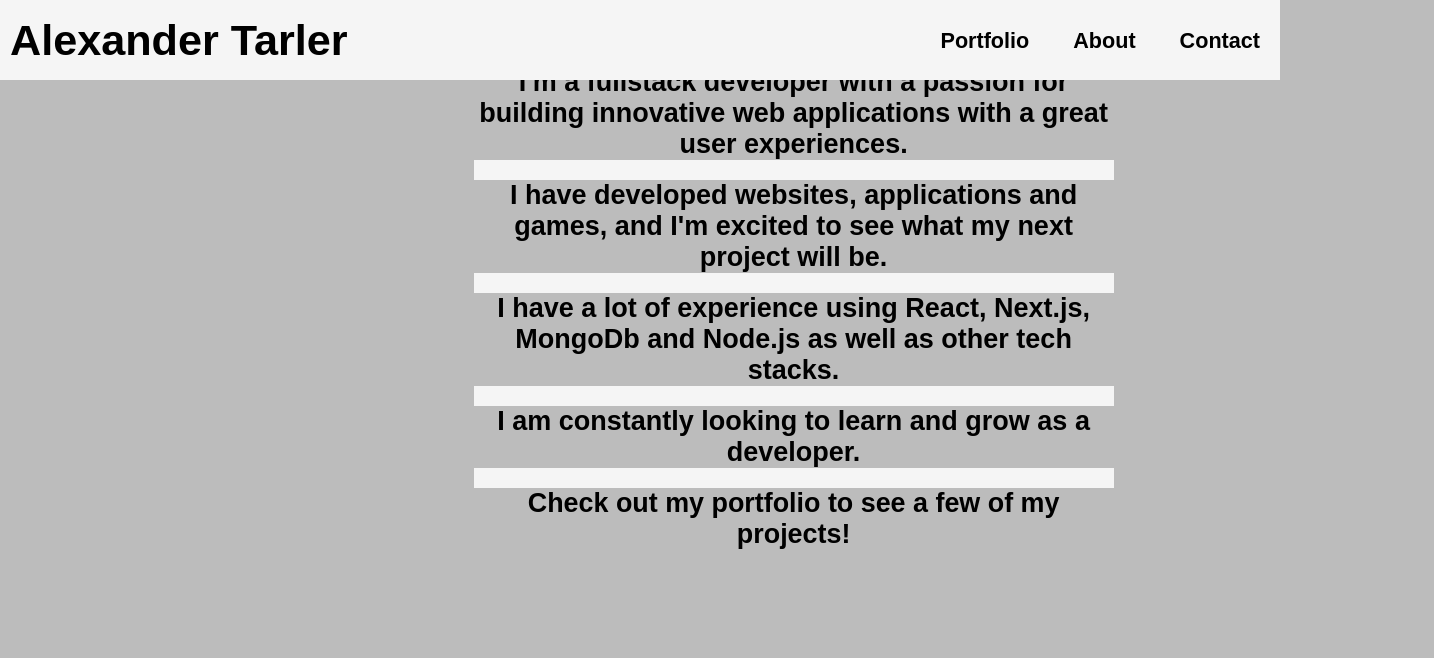
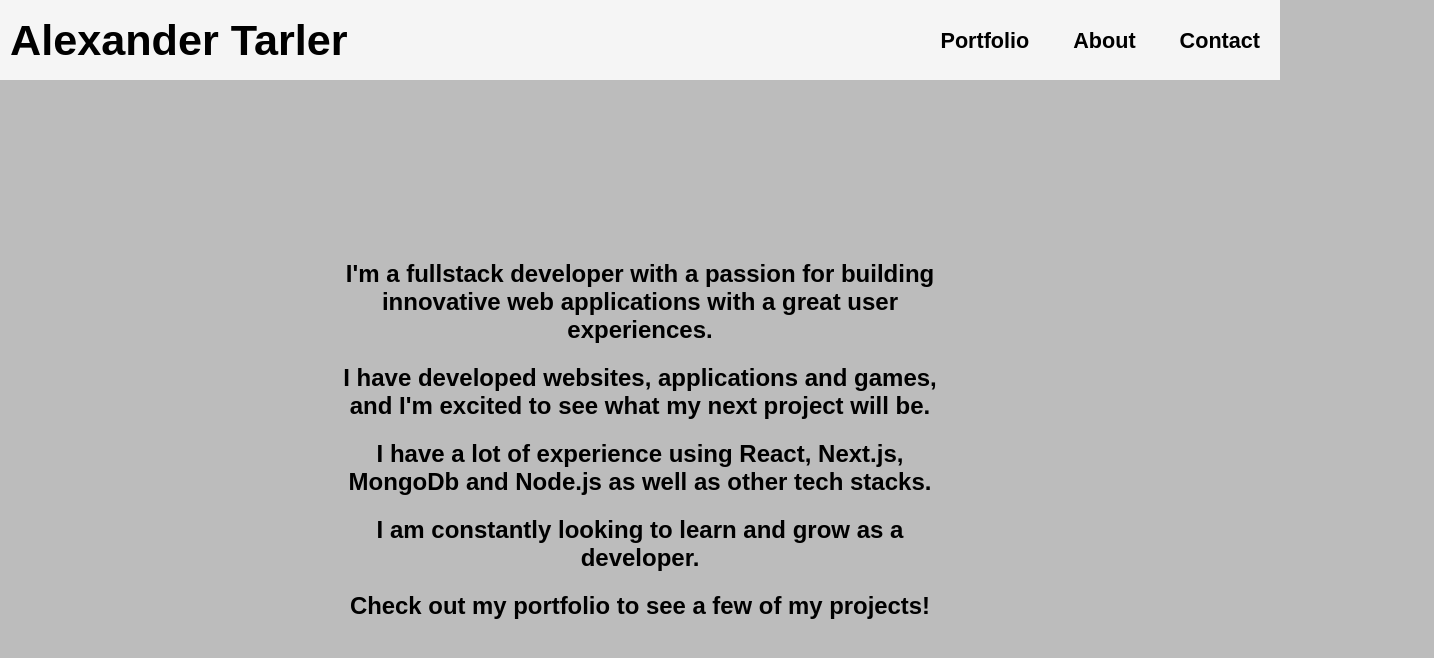
Before and after one commit to AlexanderTarler/Portfolio, a Next.js app: page /about in a window 1280 px wide. Shown: the top 658 px of the page, 1434 px wide, since content can reach past the window. Built offline with nearby package versions, Linux system fonts and the light colour scheme.

Commit message:
Fixed scaling for the about page and contacts page in webview

```diff
--- a/app/about/about.css
+++ b/app/about/about.css
@@ -1,26 +1,37 @@
 .about {
     display: flex;
-    height: 32vh;
+    height: 60vh;
     align-items: center;
     justify-content: center;
     flex-direction: column;
-    margin-top: 50px;
+    margin-top: 100px;
     margin-left: 12vw;
 }
 
 h2 {
     margin-bottom: 20px;
+    background-color: rgb(188, 188, 188);
 }
 
 @media only screen and (min-width: 600px) {
     .about {
         display: flex;
-        width: 100%;
+        height: 65vh;
+        width: 100vw;
         align-items: center;
         justify-content: center;
-        font-size: large;
         flex-direction: column;
-        margin-top: 100px;
+        margin-left: 0vw;
+        background-color: rgb(188, 188, 188);
+    }
+
+    #about-text-box {
+        background-color: rgb(188, 188, 188);
+    }
+
+    h2 {
+        background-color: rgb(188, 188, 188);
+        margin-bottom: 20;
     }
 
     #about-text-box {
--- a/app/globals.css
+++ b/app/globals.css
@@ -10,6 +10,7 @@
 
 #global {
     width: 100%;
+    background-color: rgb(188, 188, 188);
 }
 
 #welcome {
--- a/app/navbar.css
+++ b/app/navbar.css
@@ -3,7 +3,7 @@
 .logo {
     color: black;
     font-size: 150%;
-    margin-left: 13vw;
+    margin-left: 20vw;
     background-color: whitesmoke;
 }
 
@@ -117,6 +117,8 @@ nav {
         column-gap: 24px;
         align-items: center;
         text-shadow: black;
+        background-color: whitesmoke;
+
     }
 
     .nav__link::before {
```
Also changed, not shown: app/contact/contact.css (+7 -5 lines).
